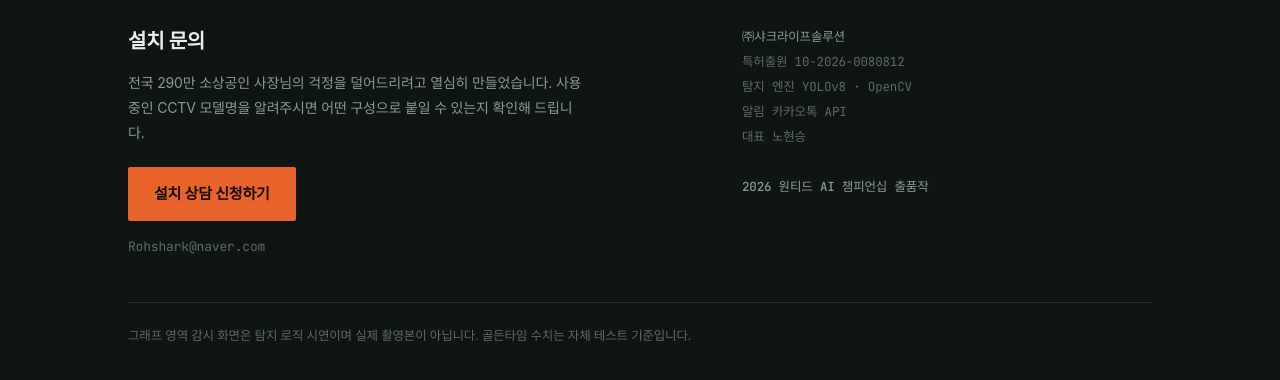
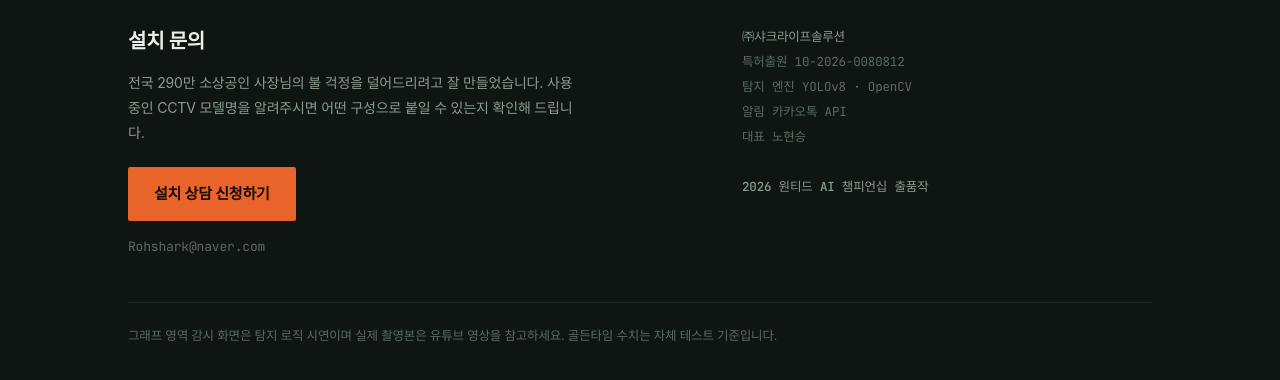
Before and after one commit to rohshark-77/ai-fire-watcher, a plain HTML site: page index.html in a window 1280 px wide. Shown: the part 5792-6172 px from the top of the page. Drawn offline with Linux system fonts and the light colour scheme; a web font is replaced by a local one.

Commit message:
Update text for installation inquiry and legal note

```diff
--- a/index.html
+++ b/index.html
@@ -595,7 +595,7 @@ footer p{font-size:14px;line-height:1.8;max-width:52ch}
     <div class="fgrid">
       <div>
         <h3>설치 문의</h3>
-        <p>전국 290만 소상공인 사장님의 걱정을 덜어드리려고 열심히 만들었습니다. 사용 중인 CCTV 모델명을 알려주시면 어떤 구성으로 붙일 수 있는지 확인해 드립니다.</p>
+        <p>전국 290만 소상공인 사장님의 불 걱정을 덜어드리려고 잘 만들었습니다. 사용 중인 CCTV 모델명을 알려주시면 어떤 구성으로 붙일 수 있는지 확인해 드립니다.</p>
         <a class="cta" href="mailto:Rohshark@naver.com?subject=AI%20Fire%20Watcher%20설치%20상담">설치 상담 신청하기</a>
         <p style="margin-top:14px;font-family:var(--mono);font-size:13px;color:var(--ir-dim)">Rohshark@naver.com</p>
       </div>
@@ -610,7 +610,7 @@ footer p{font-size:14px;line-height:1.8;max-width:52ch}
       </div>
     </div>
     <div class="legal">
-      그래프 영역 감시 화면은 탐지 로직 시연이며 실제 촬영본이 아닙니다. 골든타임 수치는 자체 테스트 기준입니다.
+      그래프 영역 감시 화면은 탐지 로직 시연이며 실제 촬영본은 유튜브 영상을 참고하세요. 골든타임 수치는 자체 테스트 기준입니다.
     </div>
   </div>
 </footer>
```
